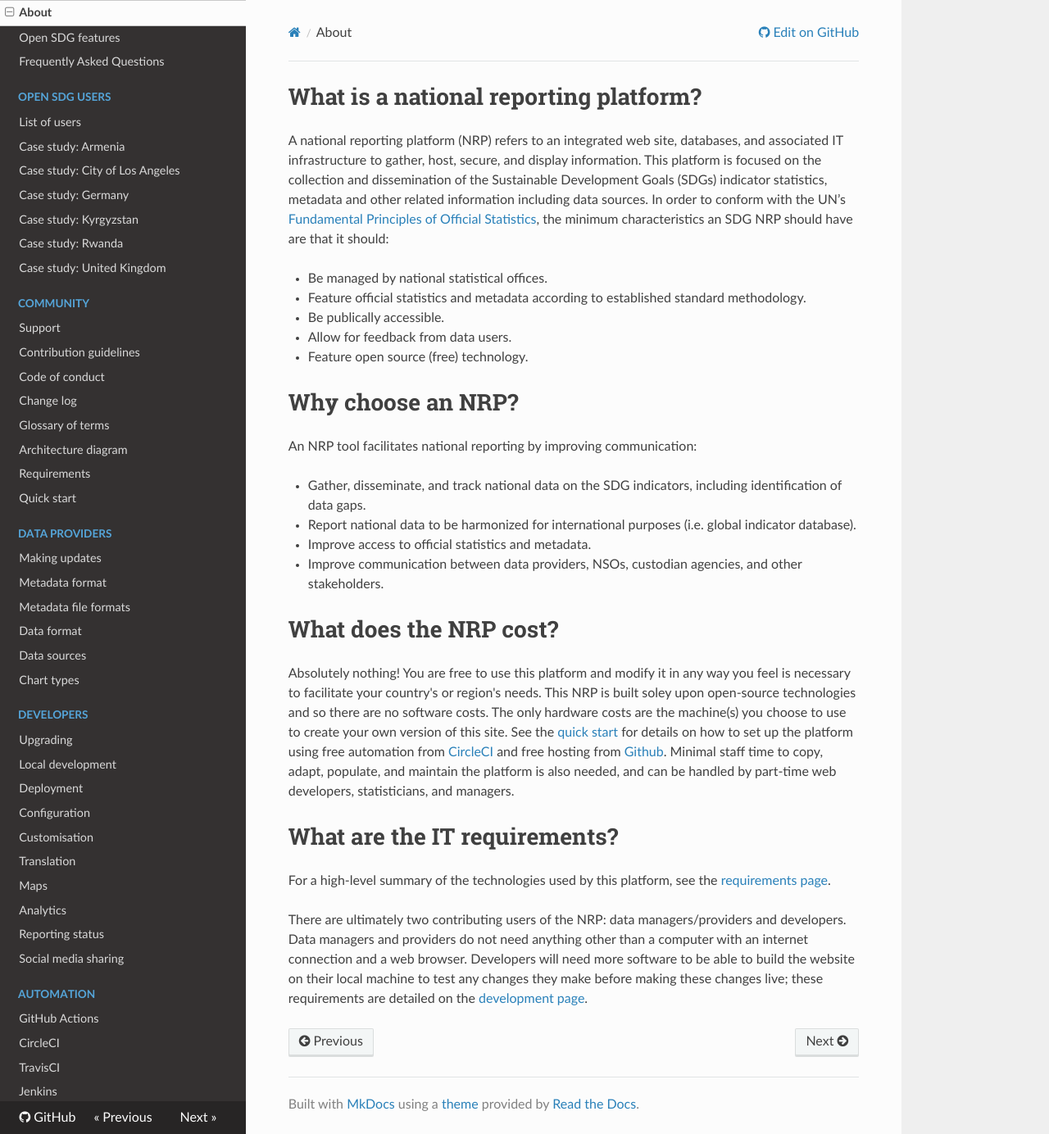
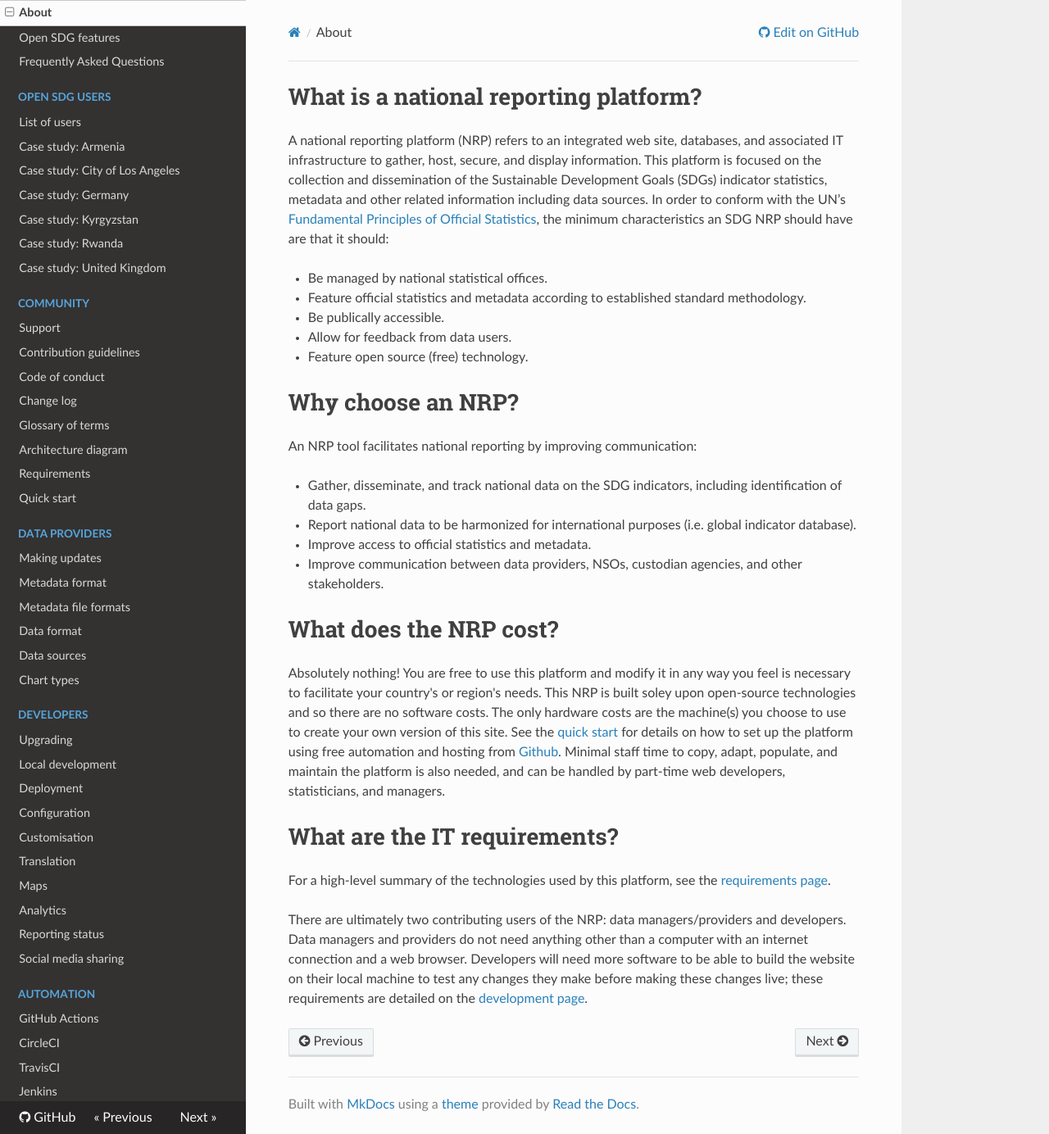
Before and after one commit to open-sdg/open-sdg, an MkDocs documentation site: the page built from docs/about.md, in a window 1280 px wide and 1384 px high. Shown: the whole window at 82% size. Built offline with MkDocs 1.6.1, drawn with Linux system fonts in a browser that asks for light colours; nearby versions of some CDN libraries; old or Windows-style settings are respelled for this version of MkDocs.

Commit message:
Slight correction in FAQ

```diff
--- a/docs/about.md
+++ b/docs/about.md
@@ -19,7 +19,7 @@ An NRP tool facilitates national reporting by improving communication:
 
 # What does the NRP cost?
 
-Absolutely nothing! You are free to use this platform and modify it in any way you feel is necessary to facilitate your country's or region's needs. This NRP is built soley upon open-source technologies and so there are no software costs. The only hardware costs are the machine(s) you choose to use to create your own version of this site. See the [quick start](quick-start.md) for details on how to set up the platform using free automation from [CircleCI](https://circleci.com) and free hosting from [Github](https://github.com). Minimal staff time to copy, adapt, populate, and maintain the platform is also needed, and can be handled by part-time web developers, statisticians, and managers.
+Absolutely nothing! You are free to use this platform and modify it in any way you feel is necessary to facilitate your country's or region's needs. This NRP is built soley upon open-source technologies and so there are no software costs. The only hardware costs are the machine(s) you choose to use to create your own version of this site. See the [quick start](quick-start.md) for details on how to set up the platform using free automation and hosting from [Github](https://github.com). Minimal staff time to copy, adapt, populate, and maintain the platform is also needed, and can be handled by part-time web developers, statisticians, and managers.
 
 # What are the IT requirements?
 
```
